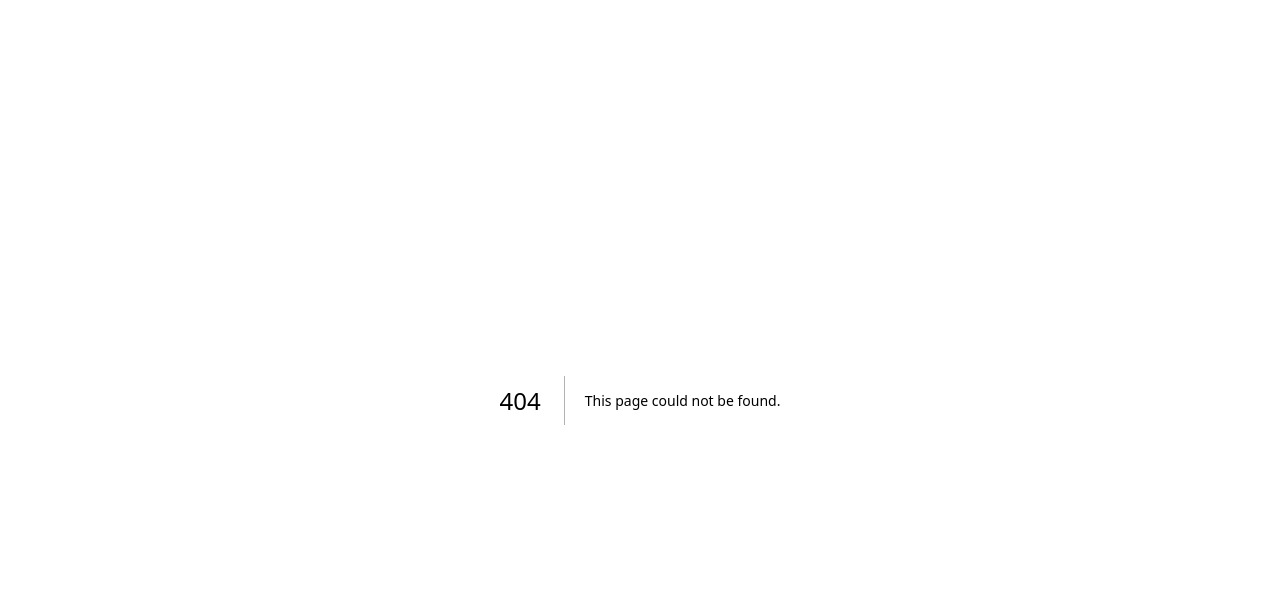
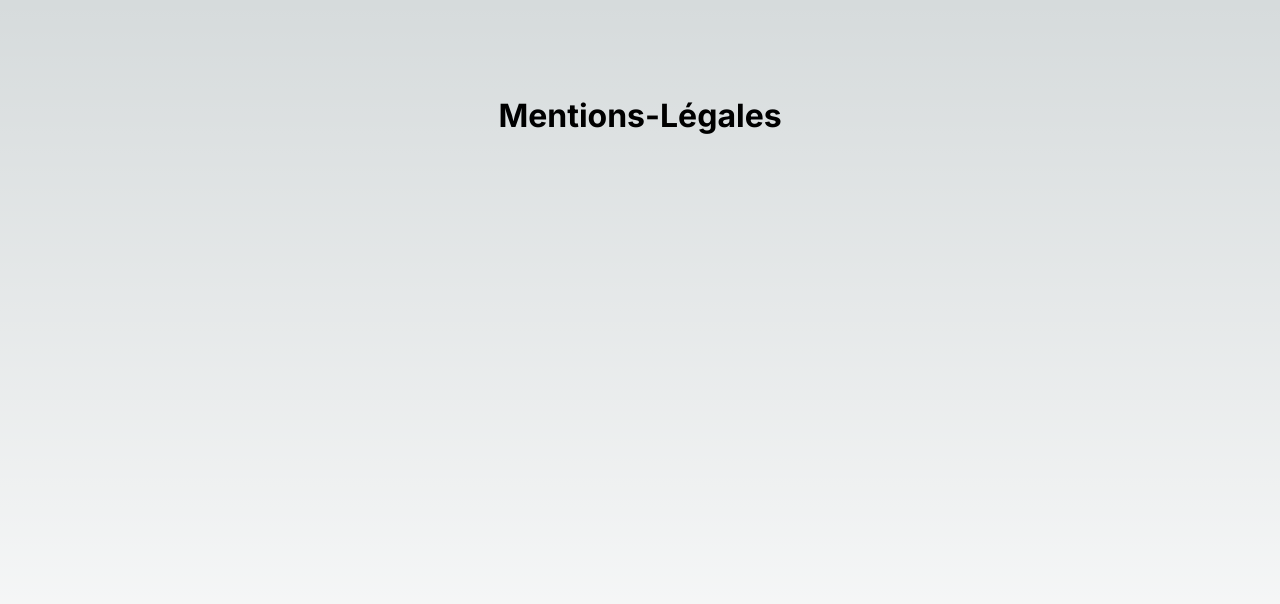
Before and after one commit to designbysolenne/fr, a Next.js app: page /mentions-legales in a window 1280 px wide. Before the commit this address had no page. Shown: the top 604 px of the page. Built offline with nearby package versions, Linux system fonts and the light colour scheme.

Commit message:
feat: pages

```diff
--- /dev/null
+++ b/src/app/mentions-legales/page.js
@@ -0,0 +1,9 @@
+import styles from '../page.module.css'
+
+export default function legacy() {
+    return (
+        <main className={styles.main}>
+            <h1>Mentions-Légales</h1>
+        </main>
+    )
+}
```
Also changed, not shown: src/app/conditions-general-de-ventes/page.js (added, +9 -0 lines), src/app/layout.js (line endings or trailing spaces).
